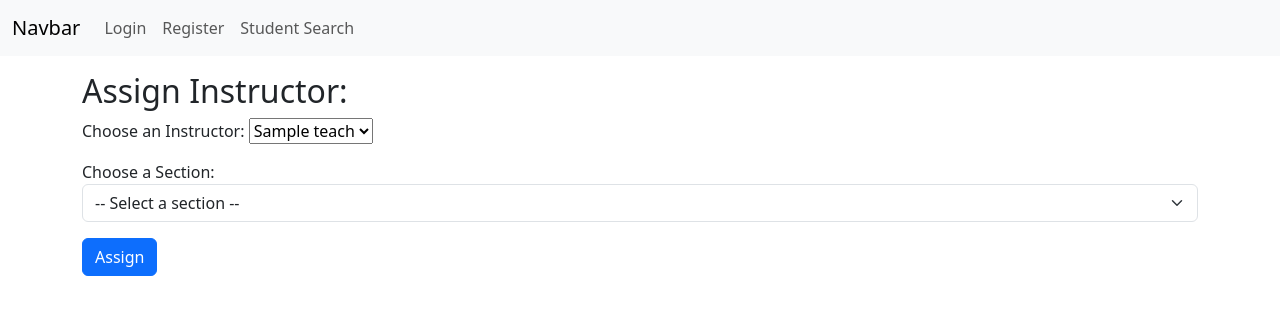
After one commit to BrenHay/DatabasesProject, a Python web app: template flask/templates/advisor/assignadvisor.html in a window 1280 px wide. The commit adds this page. Shown: the top 315 px of the page. Run offline with Jinja, Linux system fonts and the light colour scheme; the template is opened without the code that fills it: most values are stand-ins (such as "Sample title", 1, 10 or a date in 2020).

```diff
--- /dev/null
+++ b/flask/templates/advisor/assignadvisor.html
@@ -0,0 +1,55 @@
+{% extends 'include/layout.html' %}
+{% block content %}
+<div class="container">
+    <form action="/assign" method="POST">
+        <p>
+        <h2>Assign Instructor:</h2>
+
+        <div class="mb-3">
+            <label for="teachers">Choose an Instructor:</label>
+            <select name="teach" id="teach">
+                {% for teach in instructors %}
+                <option value="{{ teach[0] }}">{{ teach[1] }}</option>
+                {% endfor %}
+            </select>
+        </div>
+
+        <div class="mb-3">
+            <label for="sections">Choose a Section:</label>
+
+            <select name="selected_index" id="section_select" class="form-select" required>
+                <option value="">-- Select a section --</option>
+                {% for section in sections %}
+                <option value="{{ loop.index0 }}" data-course="{{ section[0] }}" data-sec="{{ section[1] }}"
+                    data-sem="{{ section[2] }}" data-year="{{ section[3] }}">
+                    Course: {{ section[0] }},
+                    Section ID: {{section[1]}},
+                    Semester: {{section[2]}},
+                    Year: {{section[3]}}
+                </option>
+                {% endfor %}
+            </select>
+        </div>
+
+        <!-- Hidden fields that will be filled when selecting -->
+        <input type="hidden" name="course_id" id="course_id">
+        <input type="hidden" name="sec_id" id="sec_id">
+        <input type="hidden" name="semester" id="semester">
+        <input type="hidden" name="year" id="year">
+
+        <script>
+            document.getElementById("section_select").addEventListener("change", function () {
+                const opt = this.options[this.selectedIndex];
+
+                document.getElementById("course_id").value = opt.dataset.course;
+                document.getElementById("sec_id").value = opt.dataset.sec;
+                document.getElementById("semester").value = opt.dataset.sem;
+                document.getElementById("year").value = opt.dataset.year;
+            });
+        </script>
+
+
+        <button type="submit" class="btn btn-primary">Assign</button>
+    </form>
+</div>
+{% endblock %}
--- a/flask/templates/include/navbar.html
+++ b/flask/templates/include/navbar.html
@@ -6,12 +6,18 @@
     </button>
     <div class="collapse navbar-collapse" id="navbarSupportedContent">
       <ul class="navbar-nav me-auto mb-2 mb-lg-0">
+        {% if session["logged-in"] != True %}
         <li class="nav-item">
           <a class="nav-link" href="/login">Login</a>
         </li>
         <li class="nav-item">
           <a class="nav-link" href="/register">Register</a>
         </li>
+        {% else %}
+        <li class="nav-item">
+          <a class="nav-link" href="/profile">Profile</a>
+        </li>
+        {% endif %}
         {% if session["permissions"] == "ADMIN" %}
         <li class="nav-item">
           <a class="nav-link" href="/course">Course</a>
@@ -41,9 +47,6 @@
         <li class="nav-item">
           <a class="nav-link" href="/studentsearch">Student Search</a>
         </li>
-        <li class="nav-item">
-          <a class="nav-link" href="/profile">Profile</a>
-        </li>
       </ul>
     </div>
   </div>
```
Also changed, not shown: flask/app.py (+56 -1 lines), flask/templates/profile.html (+18 -2 lines).
